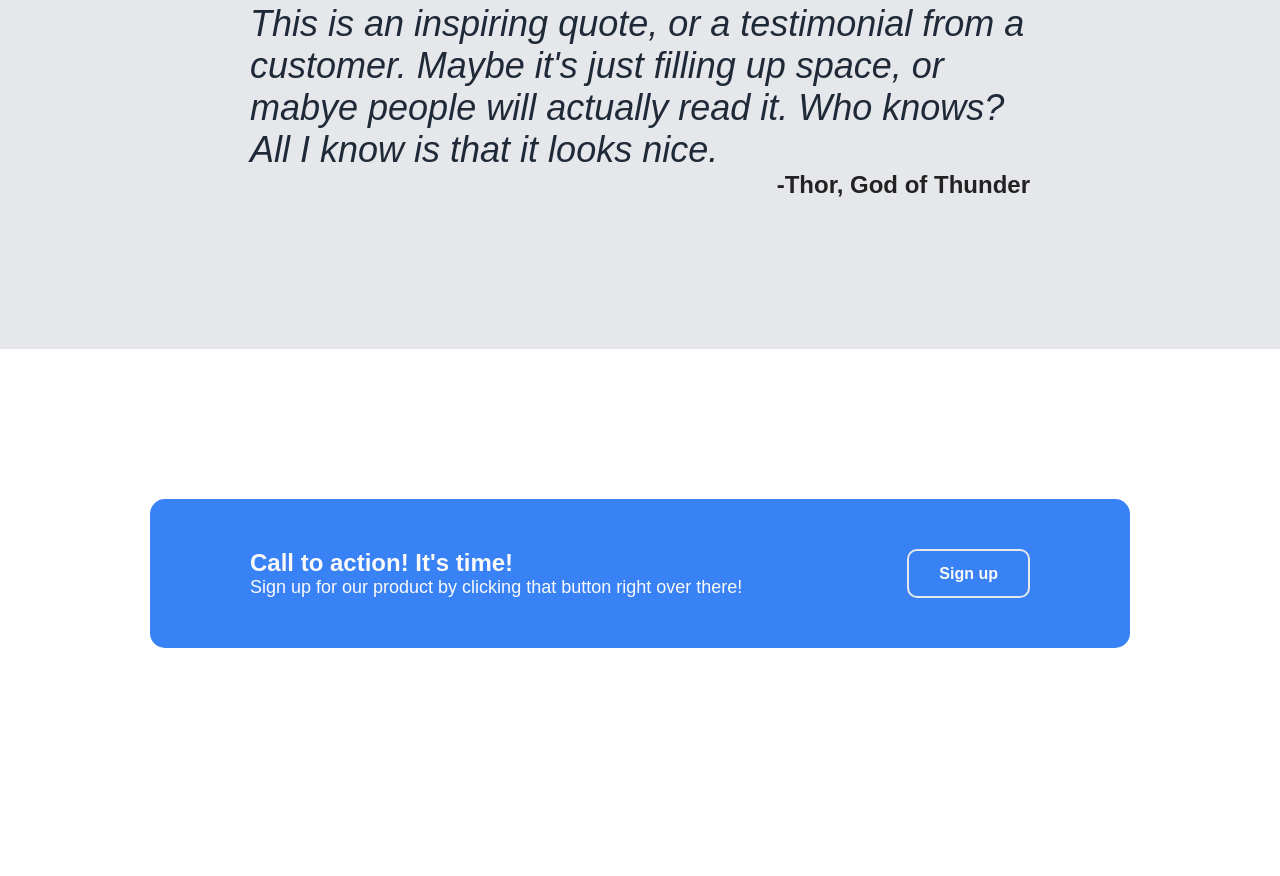
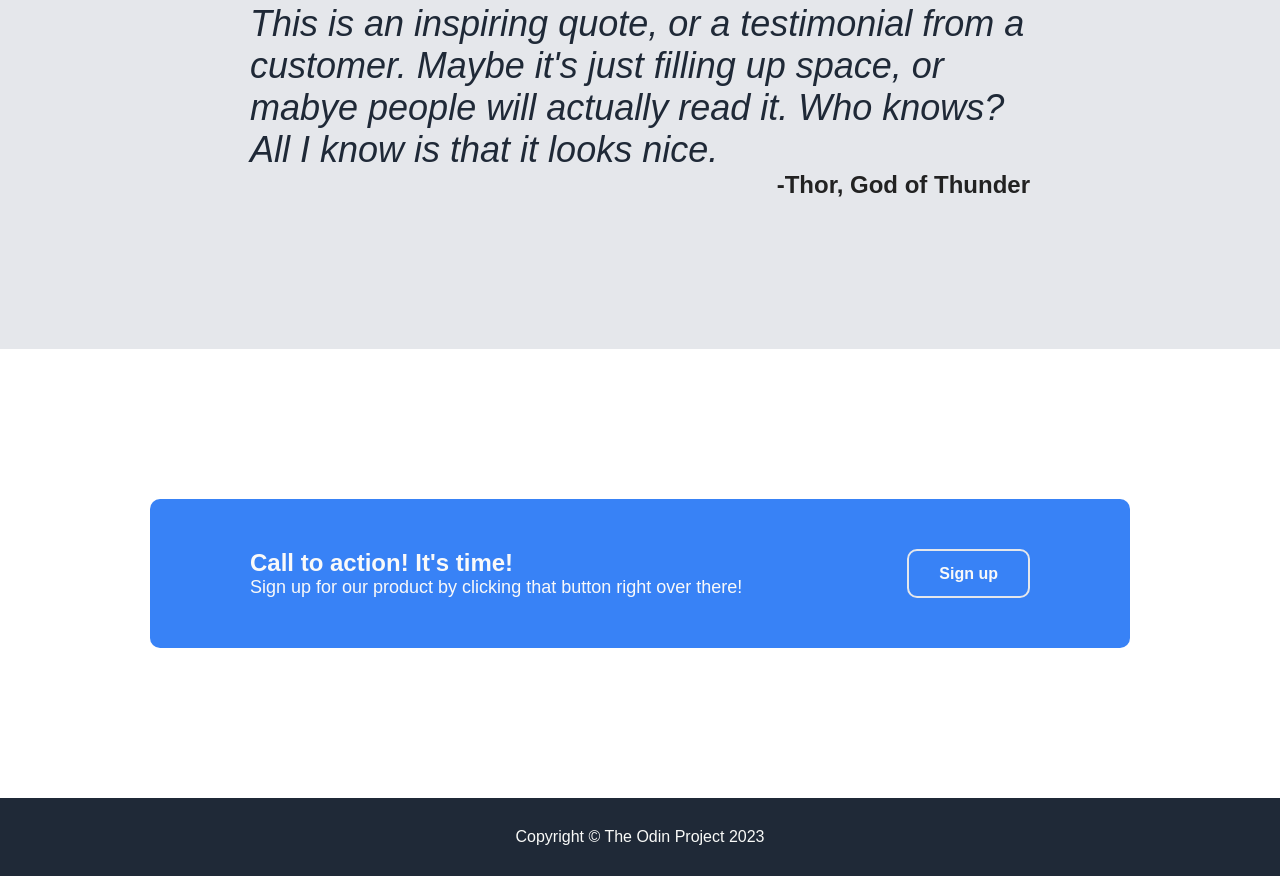
Before and after one commit to Pegahz/landing-page, a plain HTML site: page index.html in a window 1280 px wide. Shown: the part 1080-1956 px from the top of the page. Before the commit the page ends 1878 px from the top, so only its background shows below. Drawn offline with Linux system fonts and the light colour scheme.

Commit message:
Add the footer

```diff
--- a/index.html
+++ b/index.html
@@ -63,5 +63,9 @@
             <a href="#" class="button">Sign up</a>
         </div>
     </div>
+
+    <div class="footer">
+        <p>Copyright &copy The Odin Project 2023</p>
+    </div>
 </body>
 </html>
--- a/style.css
+++ b/style.css
@@ -8,7 +8,7 @@ body {
     font-family: Arial, Helvetica, sans-serif;
 }
 
-.first {
+.first, .footer {
     background-color: #1f2937;
 }
 
@@ -138,7 +138,7 @@ a {
 .blue-box {
     background-color: #3882f6;
     color: #f9f9f9;
-    border-radius: 15px;
+    border-radius: 10px;
     margin: 150px;
     padding: 50px 100px;
     display: flex;
@@ -161,3 +161,11 @@ a {
 .second-p {
     font-size: 18px;
 }
+
+.footer {
+    display: flex;
+    justify-content: center;
+    align-items: center;
+    padding: 30px;
+    color: #f9faf8;
+}
```
